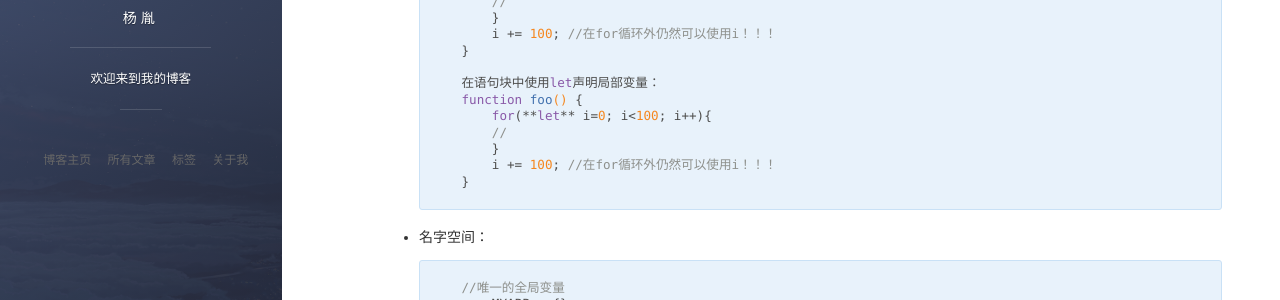
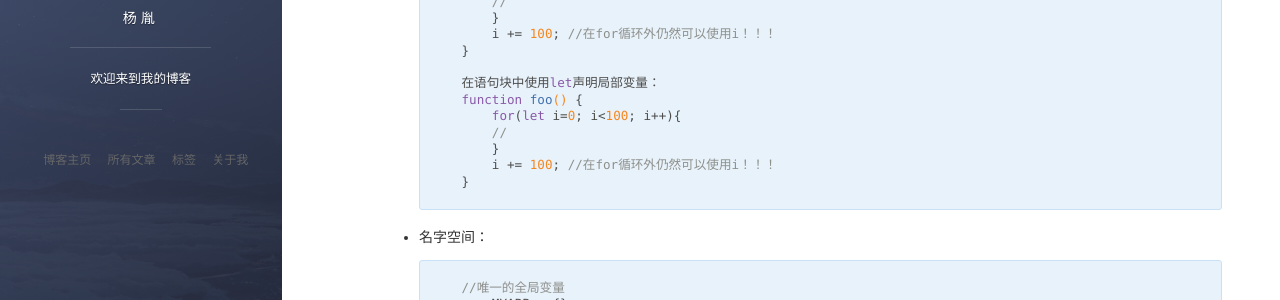
Before and after one commit to ginnko/old-blog, a Jekyll site: the page built from _posts/2017-06-12-sumary about some projects.md, in a window 1280 px wide and 900 px high. Shown: the part 424-724 px from the top of the window. Built offline with Jekyll 4.4.1, drawn with Linux system fonts in a browser that asks for light colours; nearby versions of some CDN libraries; Markdown is read by kramdown in place of the engine named in the settings; comment, search, counter and statistics services are not loaded.

Commit message:
add a new article

```diff
--- a/_posts/2017-06-12-sumary about some projects.md
+++ b/_posts/2017-06-12-sumary about some projects.md
@@ -21,7 +21,7 @@
 
 		在语句块中使用let声明局部变量：
 		function foo() {
-			for(**let** i=0; i<100; i++){
+			for(let i=0; i<100; i++){
 			//
 			}
 			i += 100; //在for循环外仍然可以使用i！！！
```
Also changed, not shown: _posts/2017-06-13-Regular Express.md (+2 -2 lines).
